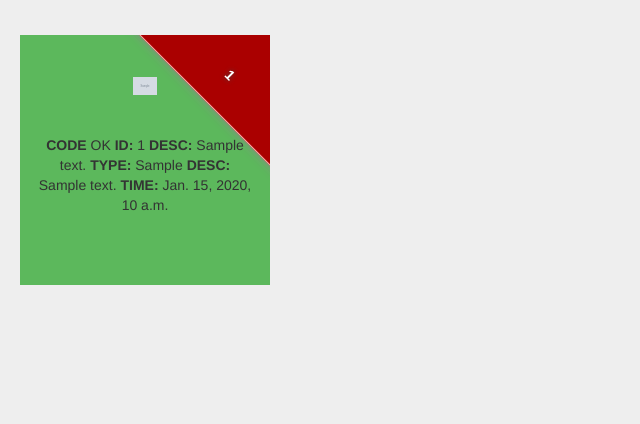
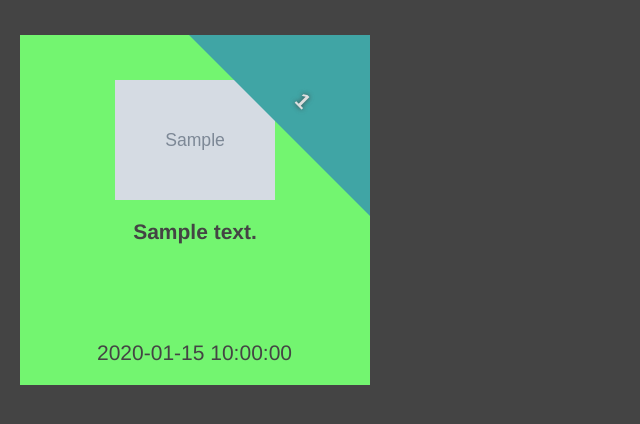
Before and after one commit to totalorder/headshot, a Django app: page / in a window 1280 px wide. Shown: the top 424 px of the page, without its empty margins (0-640 px from the left). Run offline with Django 3.2, Linux system fonts and the light colour scheme; tables that the repository leaves empty hold one stand-in row (values such as "Sample post"); grey boxes marked "Sample" are stand-in pictures; some libraries are stand-ins or nearby versions.

Commit message:
Changed color scheme of boxes

```diff
--- a/front/static/front/css/style.css
+++ b/front/static/front/css/style.css
@@ -1,5 +1,5 @@
 body {
-    background-color: #eee;
+    background-color: #444;
 }
 
 .info_box {
@@ -9,7 +9,7 @@ body {
 }
 
 .success {
-    background-color: #5cb85c;
+    background-color: #73F570;
 }
 
 .warning {
@@ -17,7 +17,7 @@ body {
 }
 
 .danger {
-    background-color: #d9534f;
+    background-color: #d96e67;
 }
 
 .gameover {
@@ -26,43 +26,63 @@ body {
 
 .ribbon {
     position: absolute;
-    top: -20px;
-    right: -95px;
-    height: 100px;
-    width: 250px;
+    top: -6%;
+    right: -37%;
+    height: 37%;
+    width: 100%;
     display: block;
     -webkit-transform: rotate(45deg);
     -moz-transform: rotate(45deg);
     -ms-transform: rotate(45deg);
     -o-transform: rotate(45deg);
     transform: rotate(45deg);
-    /* shadow */
-    -webkit-box-shadow: 0 0 10px #888;
-    -moz-box-shadow: 0 0 10px #888;
-    box-shadow: 0 0 10px #888;
-    padding-top: 55px;
-    border: 1px solid #faa;
-    background-color:#a00;
+    padding-top: 24%;
+}
+
+.ribbon.prd {
+    background-color: #40A5A5;
+}
+
+.ribbon.dev {
+    background-color: #b646b2;
 }
 
 .ribbon span {
-    color: #fff;
+    color: #dfdfdf;
     display: block;
-    width: 90px;
-    font: bold 100% 'Helvetica Neue', Helvetica, Arial, sans-serif;
+    width: 41%;
+    font: bold 150% 'Helvetica Neue', Helvetica, Arial, sans-serif;
     margin: auto;
     text-align: center;
     text-shadow: 0 0 5px #444;
 }
 
 img {
-    max-width: 25%;
+    width: 50%;
     /*height: auto;*/
 }
 
 .monitor-box {
+    padding-top: 2%;
     float: left;
-    width: 250px;
-    height: 250px;
+    width: 350px;
+    height: 350px;
     margin: 5px;
 }
+
+.status {
+    font-weight: bold;
+    word-wrap: break-word;
+    font: bold 150% 'Helvetica Neue', Helvetica, Arial, sans-serif;
+    color: #444;
+    height: 20%;
+    overflow-y: hidden;
+}
+
+.time {
+    position: absolute;
+    bottom: 5%;
+    left: 22%;
+    color: #444;
+    font-size: 150%;
+}
--- a/front/templates/index.html
+++ b/front/templates/index.html
@@ -28,29 +28,31 @@
                     {% else %}
                         info_box gameover
                     {% endif %}">
-                    <div class="ribbon">
+                    <div class="ribbon {% cycle "prd" "dev" %}">
                         <span>{{ monitor.id }}</span>
                     </div>
                     <br>
-                    <br>
-                    <div class="row">
-                        <div class="col-md-6 col-md-offset-3">
+                    <div class="">
+                        <div class="">
                             <img src="{% static monitor.image %}" alt="image_not_found"/>
                         </div>
                     </div>
                     <br>
-                    <br>
                     <div class="row">
                         <div class="col-md-12">
-                            <p>
-                                <strong>CODE</strong>  {{last_status.code}}
-                                <strong>ID:</strong>   {{ monitor.id }}
-                                <strong>DESC:</strong> {{ monitor.description }}
-                                <strong>TYPE:</strong> {{ monitor.type }}
-                                <strong>DESC:</strong> {{ last_status.short_desc }}
-                                <strong>TIME:</strong> {{ last_status.timestamp }}
-                            </p>
+                            <div class="status">
+                                {{ last_status.short_desc|truncatechars:"75" }}
+                            </div>
+{#                                <strong>CODE</strong>  {{last_status.code}}#}
+{#                                <strong>ID:</strong>   {{ monitor.id }}#}
+{#                                <strong>DESC:</strong> {{ monitor.description }}#}
+{#                                <strong>TYPE:</strong> {{ monitor.type }}#}
+{#                                <strong>DESC:</strong> {{ last_status.short_desc }}#}
+{#                                <strong>TIME:</strong> {{ last_status.timestamp }}#}
                         </div>
+                    </div>
+                    <div class="time">
+                        {{ last_status.timestamp|date:"Y-m-d H:i:s" }}
                     </div>
                 {% endwith %}
                 </div>
```
